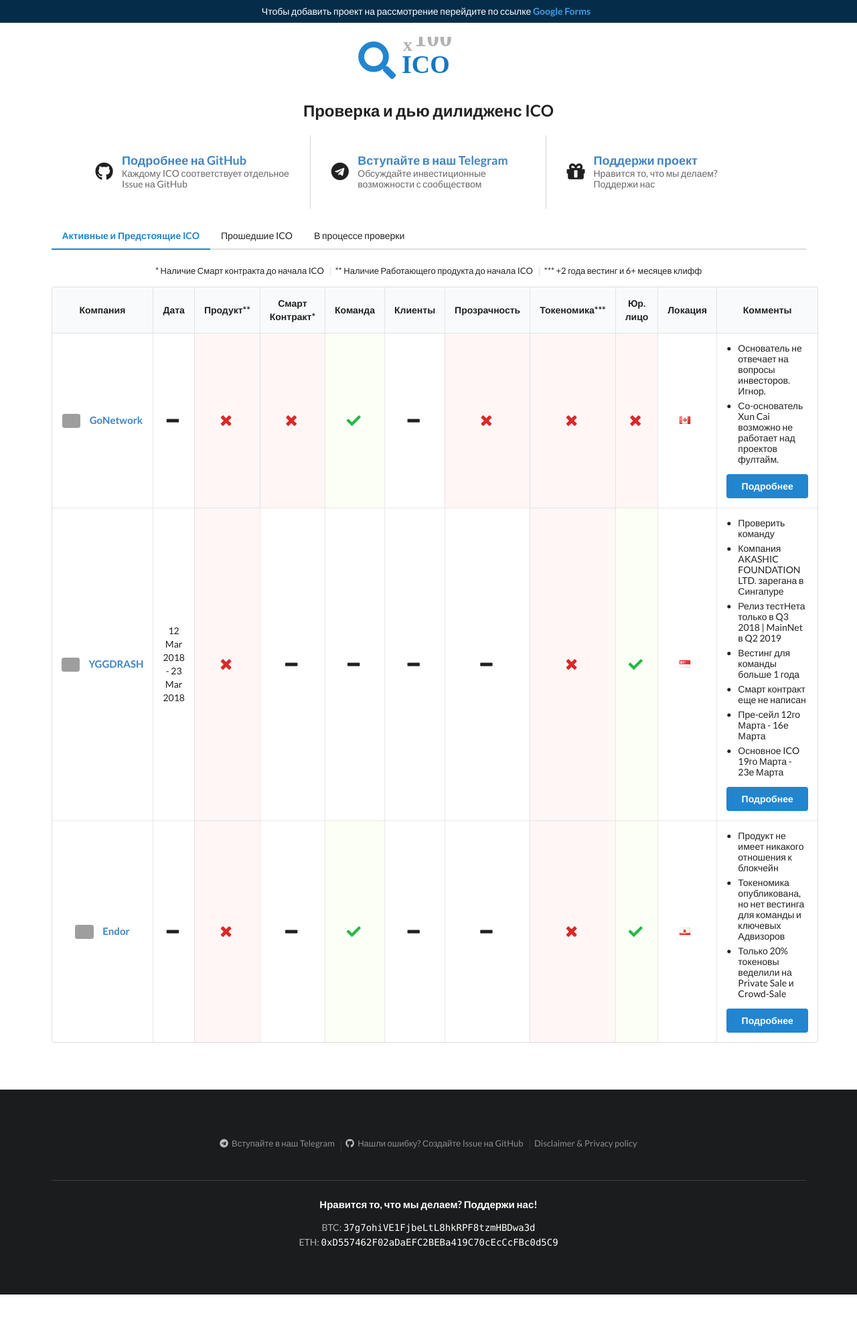
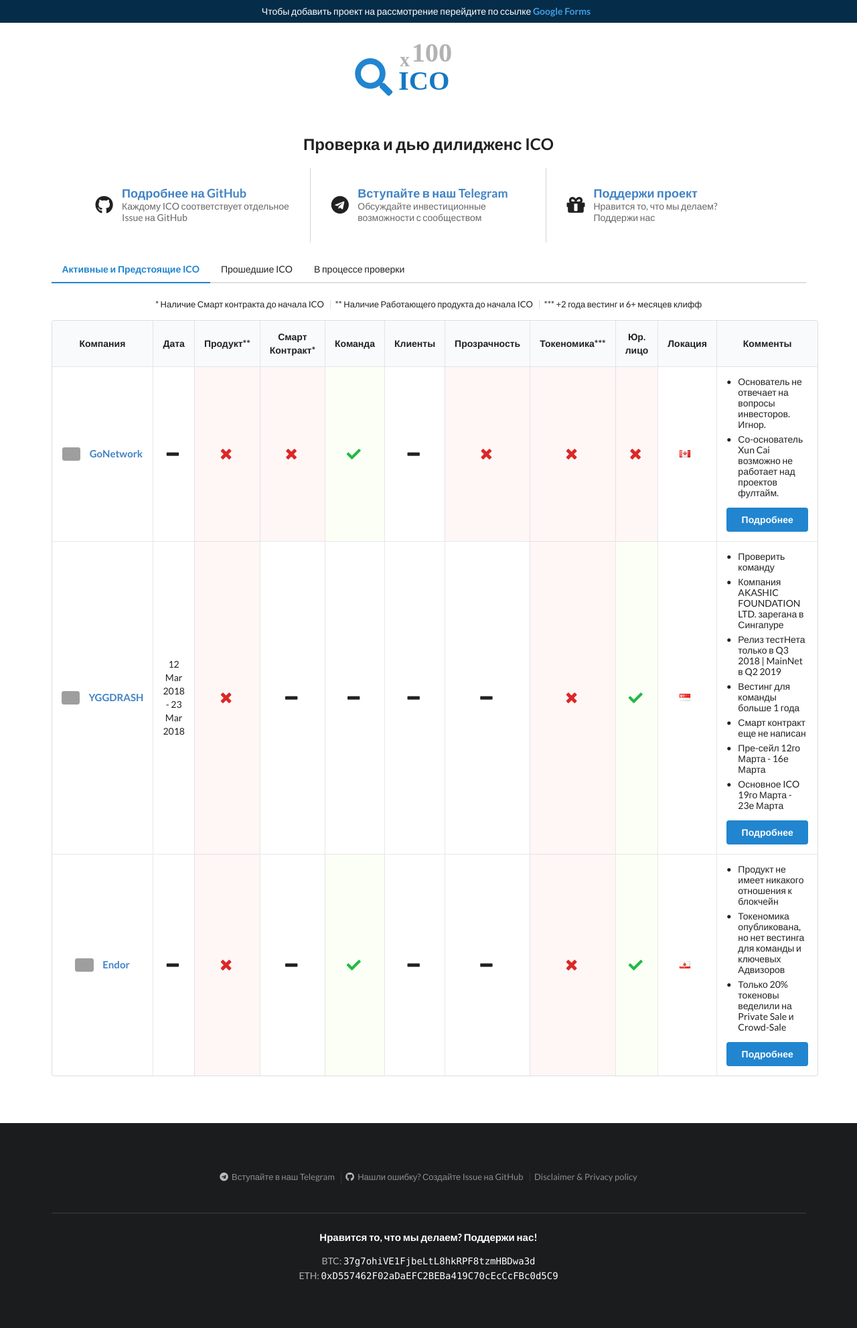
Before and after one commit to btclexis/x100ico, a Jekyll site: the page built from index.md, in a window 1280 px wide. Shown: the whole page at 67% size. Built offline with Jekyll 4.4.1, drawn with Linux system fonts in a browser that asks for light colours; nearby versions of some CDN libraries; before the commit the page ends 1933 px from its top, so only the background shows below that; grey boxes are pictures that could not be loaded.

Commit message:
style hardcoded logo change 1

```diff
--- a/_layouts/default.html
+++ b/_layouts/default.html
@@ -11,7 +11,7 @@
     <div class="ui little-top-padded container">
       <div class="centered-container">
         <i class="huge blue search icon"></i>
-        <img src="/assets/logo_ico-check.svg" class="ui small image">
+        <img src="/assets/logo_ico-check.svg" class="ui small image" style="width: 160px; height: 120px;">
       </div>
       <h2 class="ui center aligned header little-top-padded">
         Проверка и дью дилидженс ICO
```
